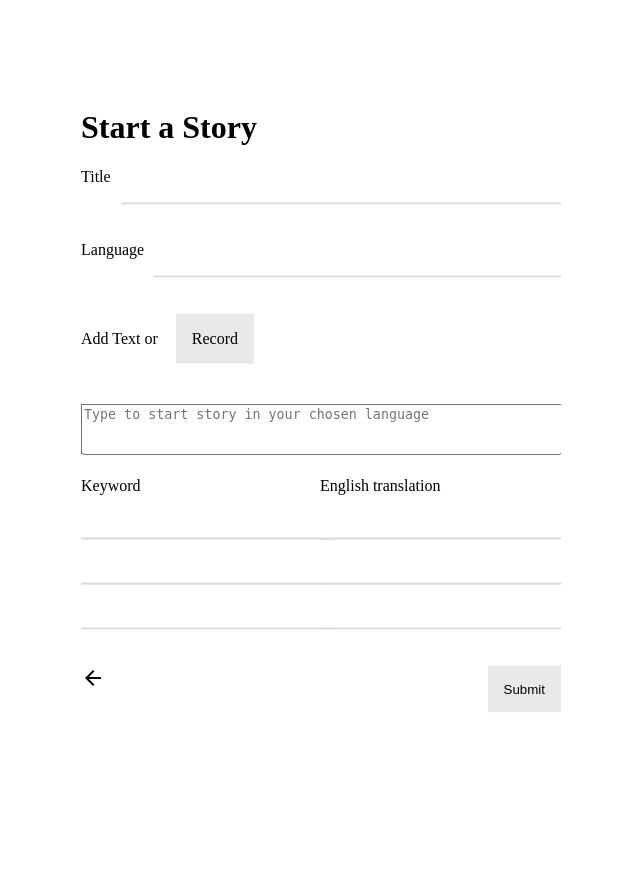
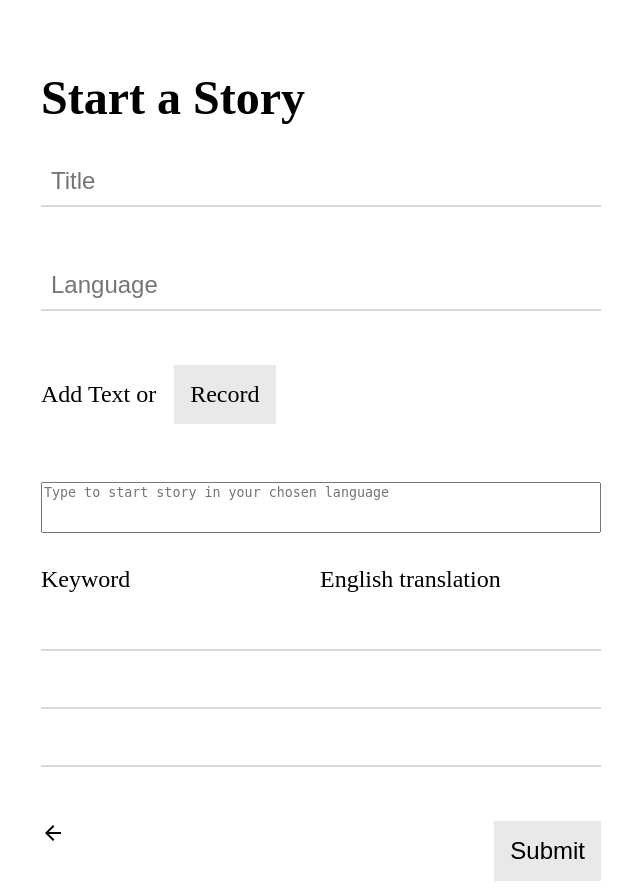
Before and after one commit to imaquair/82304, a Django app: page /create/ in a window 1280 px wide. Shown: the whole page, without its empty margins (319-959 px from the left). Before the commit the page ends 712 px from the top, so only its background shows below. Run offline with Django 5.2, Linux system fonts and the light colour scheme.

Commit message:
Some style changes

```diff
--- a/Software/chaineHistoire/static/chaineHistoire/css/styles.css
+++ b/Software/chaineHistoire/static/chaineHistoire/css/styles.css
@@ -1,3 +1,11 @@
+
+body {
+    font-size: 18pt;
+}
+
+input {
+    font-size: 18pt;
+}
 
 /* Styles for choosing to create a new story or add to an existing one */
 .home_buttons {
@@ -21,11 +29,13 @@
 
 /* Create a story styles */
 .create_story_body {
-    position: absolute;
+    /*position: absolute;
     top: 50%;
     left: 50%;
-    transform: translate(-50%, -50%);
-    width: 30rem;
+    transform: translate(-50%, -50%);*/
+    margin: auto;
+    margin-top: 70px;
+    width: 35rem;
 }
 
 .create_story_body form {
--- a/Software/chaineHistoire/templates/add_to_story.html
+++ b/Software/chaineHistoire/templates/add_to_story.html
@@ -29,8 +29,8 @@
             {% csrf_token %}
             <input type="file" name="audio" id="audio-file-input" class="visually-hidden" accept="audio/*,.webm,.mp4" tabindex="-1" aria-hidden="true" />
 
-            <label for="language">Language</label>
-            <span><input type="text" name="language" id="language" value="{{ language|default:'' }}" required maxlength="50" /></span><br><br>
+            <!--<label for="language">Language</label>-->
+            <span><input type="text" name="language"placeholder="Language" id="language" value="{{ language|default:'' }}" required maxlength="50" /></span><br><br>
 
             <div class="create-inline-record-row">
                 <span class="create-inline-record-label" id="add-text-label">Add Text or</span>
--- a/Software/chaineHistoire/templates/create_story.html
+++ b/Software/chaineHistoire/templates/create_story.html
@@ -22,11 +22,11 @@
             {% csrf_token %}
             <input type="file" name="audio" id="audio-file-input" class="visually-hidden" accept="audio/*,.webm,.mp4" tabindex="-1" aria-hidden="true" />
 
-            <label for="title">Title</label>
-            <span><input type="text" name="title" id="title" value="{{ title|default:'' }}" required maxlength="255" /></span><br><br>
+            <!--<label for="title">Title</label>-->
+            <span><input type="text" name="title" placeholder="Title" id="title" value="{{ title|default:'' }}" required maxlength="255" /></span><br><br>
 
-            <label for="language">Language</label>
-            <span><input type="text" name="language" id="language" value="{{ language|default:'' }}" required maxlength="50" /></span><br><br>
+            <!--<label for="language">Language</label>-->
+            <span><input type="text" name="language" placeholder="Language" id="language" value="{{ language|default:'' }}" required maxlength="50" /></span><br><br>
 
             <div class="create-inline-record-row">
                 <span class="create-inline-record-label" id="add-text-label">Add Text or</span>
```
